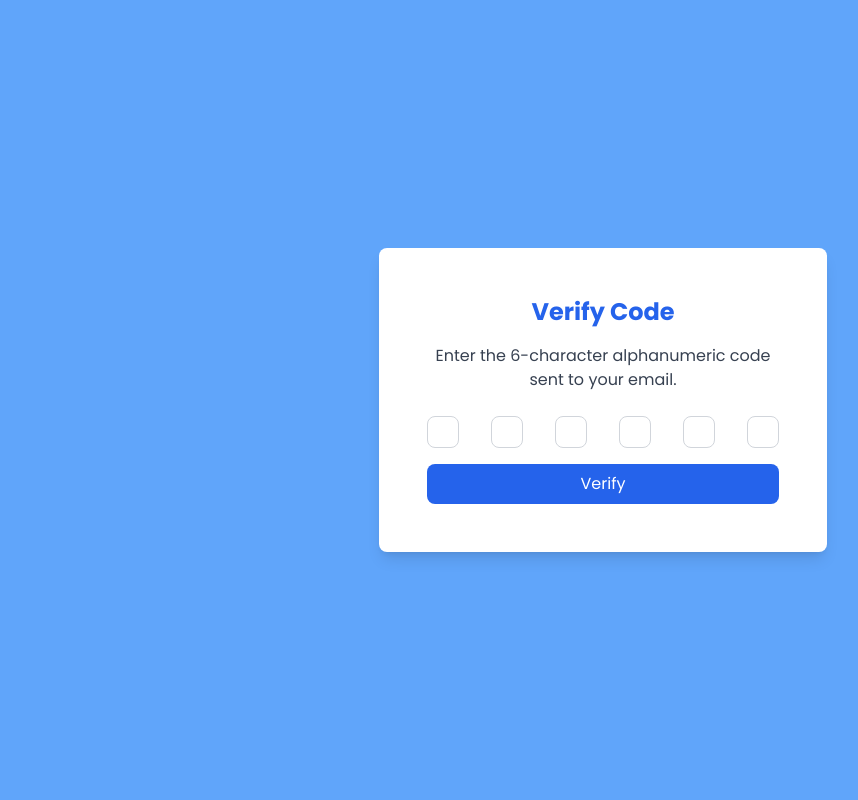
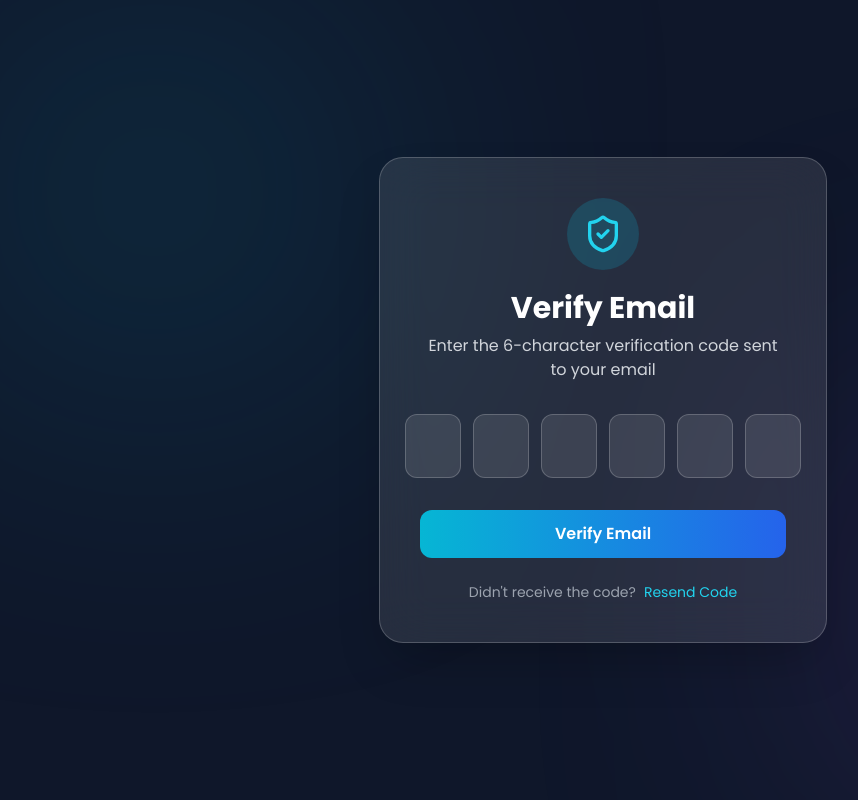
Before and after one commit to amardeep-SDE/nextRound---MERN, a React (Vite) app in the folder client/: page /verify-email in a window 1280 px wide. Shown: the whole page, without its empty margins (37-895 px from the left). Built offline with nearby package versions, Linux system fonts and the light colour scheme.

Commit message:
feat: verify email ui

```diff
--- a/client/src/auth/VerifyEmail.jsx
+++ b/client/src/auth/VerifyEmail.jsx
@@ -1,8 +1,10 @@
 import { useRef, useState } from "react";
 import { toast } from "react-toastify";
 import { FiLoader } from "react-icons/fi";
+import { ShieldCheck } from "lucide-react";
 import useAuth from "../hooks/useAuth";
 import { useNavigate } from "react-router-dom";
+
 const VerifyEmail = () => {
   const inputRefs = useRef([]);
   const [otp, setOtp] = useState(["", "", "", "", "", ""]);
@@ -12,68 +14,120 @@ const VerifyEmail = () => {
 
   const handleChange = (e, index) => {
     const value = e.target.value.replace(/[^a-zA-Z0-9]/g, "");
+
+    if (!value) return;
+
     const newOtp = [...otp];
-    newOtp[index] = value;
+    newOtp[index] = value.toUpperCase();
     setOtp(newOtp);
 
-    if (value && index < 5) {
-      inputRefs.current[index + 1].focus();
+    if (index < 5) {
+      inputRefs.current[index + 1]?.focus();
     }
   };
 
   const handleKeyDown = (e, index) => {
     if (e.key === "Backspace") {
+      const newOtp = [...otp];
+
       if (otp[index]) {
-        // If current box has a value, just clear it
-        const newOtp = [...otp];
         newOtp[index] = "";
         setOtp(newOtp);
       } else if (index > 0) {
-        // If box is empty, go to previous
-        inputRefs.current[index - 1].focus();
+        inputRefs.current[index - 1]?.focus();
       }
-    } else if (e.key === "ArrowLeft" && index > 0) {
-      inputRefs.current[index - 1].focus();
-    } else if (e.key === "ArrowRight" && index < 5) {
-      inputRefs.current[index + 1].focus();
     }
+  };
+
+  const handlePaste = (e) => {
+    e.preventDefault();
+
+    const pastedData = e.clipboardData
+      .getData("text")
+      .slice(0, 6)
+      .toUpperCase()
+      .split("");
+
+    const newOtp = [...otp];
+
+    pastedData.forEach((char, index) => {
+      if (/^[a-zA-Z0-9]$/.test(char)) {
+        newOtp[index] = char;
+      }
+    });
+
+    setOtp(newOtp);
+
+    const nextIndex = Math.min(pastedData.length, 5);
+    inputRefs.current[nextIndex]?.focus();
   };
 
   const handleSubmit = async (e) => {
     e.preventDefault();
+
     const code = otp.join("");
-    console.log(e);
 
     if (code.length !== 6) {
-      toast.error("Please enter all 6 characters.");
+      toast.error("Please enter complete verification code");
       return;
     }
 
     const result = await verifyEmail(code);
-    console.log(result);
 
     if (result) {
       toast.success("Email verified successfully!");
+
       setOtp(["", "", "", "", "", ""]);
-      inputRefs.current[0]?.focus();
 
-      // Redirect to dashboard or login after verification
       navigate("/dashboard");
     } else {
-      toast.error("Invalid or expired code.");
+      toast.error("Invalid or expired verification code");
     }
   };
 
   return (
-    <div className="w-full h-screen flex justify-center items-center bg-blue-400 px-4">
-      <div className="w-full max-w-md bg-white p-12 rounded-lg shadow-lg text-center">
-        <h1 className="text-2xl font-bold text-blue-600 mb-4">Verify Code</h1>
-        <p className="text-gray-700 mb-6">
-          Enter the 6-character alphanumeric code sent to your email.
+    <div className="min-h-screen flex items-center justify-center bg-[#0f172a] relative overflow-hidden px-4">
+      {/* Background Glow */}
+      <div className="absolute top-0 left-0 w-96 h-96 bg-cyan-500/20 blur-[150px] rounded-full" />
+      <div className="absolute bottom-0 right-0 w-96 h-96 bg-purple-500/20 blur-[150px] rounded-full" />
+
+      <div
+        className="
+          relative z-10
+          w-full max-w-md
+          backdrop-blur-xl
+          bg-white/10
+          border border-white/20
+          rounded-3xl
+          shadow-2xl
+          p-8 md:p-10
+        "
+      >
+        {/* Icon */}
+        <div className="flex justify-center mb-5">
+          <div className="bg-cyan-500/20 p-4 rounded-full">
+            <ShieldCheck
+              size={40}
+              className="text-cyan-400"
+            />
+          </div>
+        </div>
+
+        {/* Heading */}
+        <h1 className="text-3xl font-bold text-center text-white mb-2">
+          Verify Email
+        </h1>
+
+        <p className="text-center text-gray-300 mb-8">
+          Enter the 6-character verification code sent to your email
         </p>
 
-        <form onSubmit={handleSubmit} className="space-y-4">
-          <div className="flex justify-between gap-2">
+        <form onSubmit={handleSubmit}>
+          {/* OTP Inputs */}
+          <div
+            className="flex justify-center gap-3 mb-8"
+            onPaste={handlePaste}
+          >
             {otp.map((char, index) => (
               <input
                 key={index}
@@ -83,18 +137,67 @@ const VerifyEmail = () => {
                 onChange={(e) => handleChange(e, index)}
                 onKeyDown={(e) => handleKeyDown(e, index)}
                 ref={(el) => (inputRefs.current[index] = el)}
-                className="w-8 h-8 text-center text-xl border border-gray-300 rounded-lg focus:outline-none focus:ring-2 focus:ring-blue-500"
+                className="
+                  w-12 h-14 md:w-14 md:h-16
+                  text-center
+                  text-xl
+                  font-bold
+                  text-white
+                  bg-white/10
+                  border border-white/20
+                  rounded-xl
+                  outline-none
+                  transition-all duration-200
+                  focus:border-cyan-400
+                  focus:ring-2 focus:ring-cyan-400/40
+                "
               />
             ))}
           </div>
 
+          {/* Verify Button */}
           <button
             type="submit"
             disabled={loading}
-            className="w-full bg-blue-600 text-white py-2 rounded-lg hover:bg-blue-700 transition duration-200 flex justify-center items-center"
+            className="
+              w-full
+              h-12
+              rounded-xl
+              font-semibold
+              text-white
+              bg-gradient-to-r
+              from-cyan-500
+              to-blue-600
+              hover:scale-[1.02]
+              transition-all
+              duration-300
+              disabled:opacity-60
+              flex
+              justify-center
+              items-center
+              gap-2
+            "
           >
-            {loading ? <FiLoader className="animate-spin text-xl" /> : "Verify"}
+            {loading ? (
+              <>
+                <FiLoader className="animate-spin text-lg" />
+                Verifying...
+              </>
+            ) : (
+              "Verify Email"
+            )}
           </button>
+
+          {/* Footer Text */}
+          <p className="text-center text-gray-400 text-sm mt-6">
+            Didn't receive the code?
+            <button
+              type="button"
+              className="ml-2 text-cyan-400 hover:text-cyan-300"
+            >
+              Resend Code
+            </button>
+          </p>
         </form>
       </div>
     </div>
```
